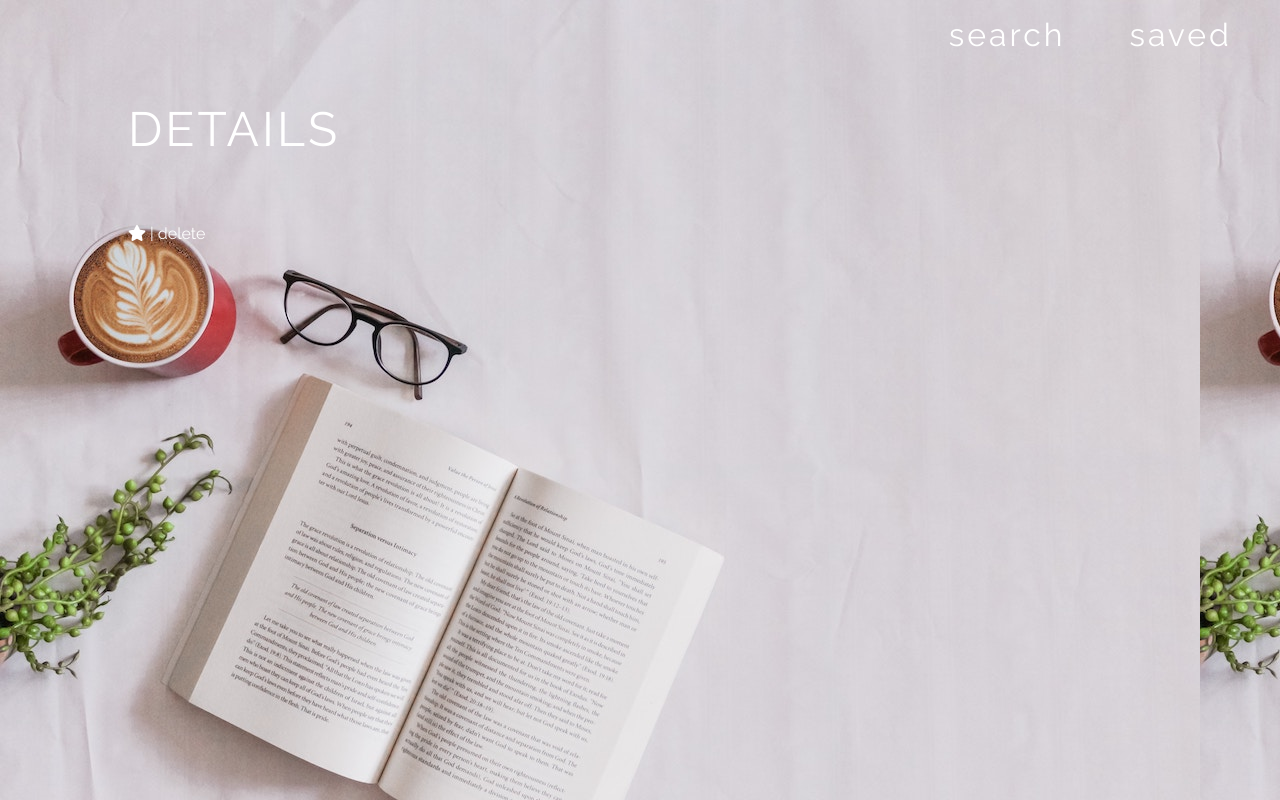
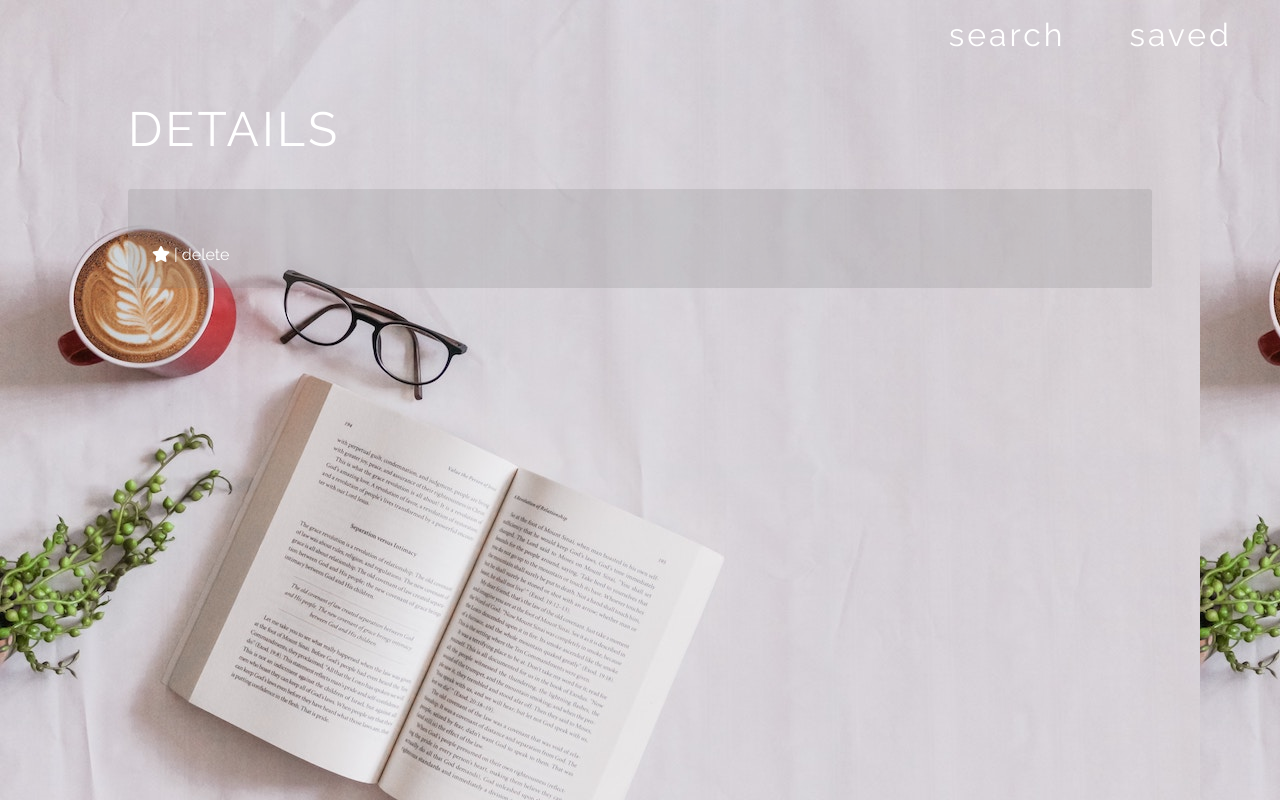
Before and after one commit to abigailjxn/bookdarling, a React (Create React App) app in the folder client/: page /books/1 in a window 1280 px wide. Built offline with nearby package versions, Linux system fonts and the light colour scheme; no server answers.

Commit message:
styled detail page

```diff
--- a/client/src/pages/Detail.js
+++ b/client/src/pages/Detail.js
@@ -3,17 +3,13 @@ import Navigation from "../components/Navigation";
 import API from "../utils/API";
 import "./style.css";
 
-
 const detailHeroStyles = {
   width: "100vw",
   height: "100vh",
   backgroundImage: "url('/images/detail.jpg')"
-}
+};
 
-const contentStyles = {
-
-
-}
+const contentStyles = {};
 
 class Detail extends Component {
   state = {
@@ -22,7 +18,7 @@ class Detail extends Component {
 
   componentDidMount() {
     API.getBook(this.props.match.params.id)
-        .then(res => this.setState({book: res.data}))
+      .then(res => this.setState({ book: res.data }))
       .catch(err => console.log(err));
   }
 
@@ -32,10 +28,14 @@ class Detail extends Component {
         <Navigation />
         <body className="content-container" style={contentStyles}>
           <h1 id="saved-header">DETAILS</h1>
+          <div id="book-data">
             <h2 id="detail-book-title">{this.state.book.title}</h2>
             <h3 id="detail-book-author">{this.state.book.author}</h3>
             <p>{this.state.book.description}</p>
-            <span><i class="fas fa-star"></i> | delete</span>
+            <span>
+              <i className="fas fa-star" /> | <span id="detail-delete">delete</span>
+            </span>
+          </div>
         </body>
       </div>
     );
--- a/client/src/pages/style.css
+++ b/client/src/pages/style.css
@@ -2,13 +2,34 @@
     font-family: Raleway, sans-serif;
     color: white;
     font-weight: 100;
+
+}
+
+#book-data {
+    background-color: rgba(124, 124, 124, 0.2);
+    border-radius: 3px;
+    padding: 1.5em;
+
 }
 
 #detail-book-title, #detail-book-author {
     font-weight: 100;
+    margin-top: 0;
 }
 
 #detail-book-title {
-    font-size: 5em;
-    color: rgba(red, green, rgba(150, 150, 150, 0.473), alpha)
+    margin-bottom: 0;
+    font-size: 3em;
 }
+
+#detail-book-author {
+    font-size: 2em;
+}
+
+.fa-star:hover{
+color: gold;
+}
+
+#detail-delete:hover {
+    color: black;
+}
```
Lines whose indentation alone changed are shown as unchanged.
